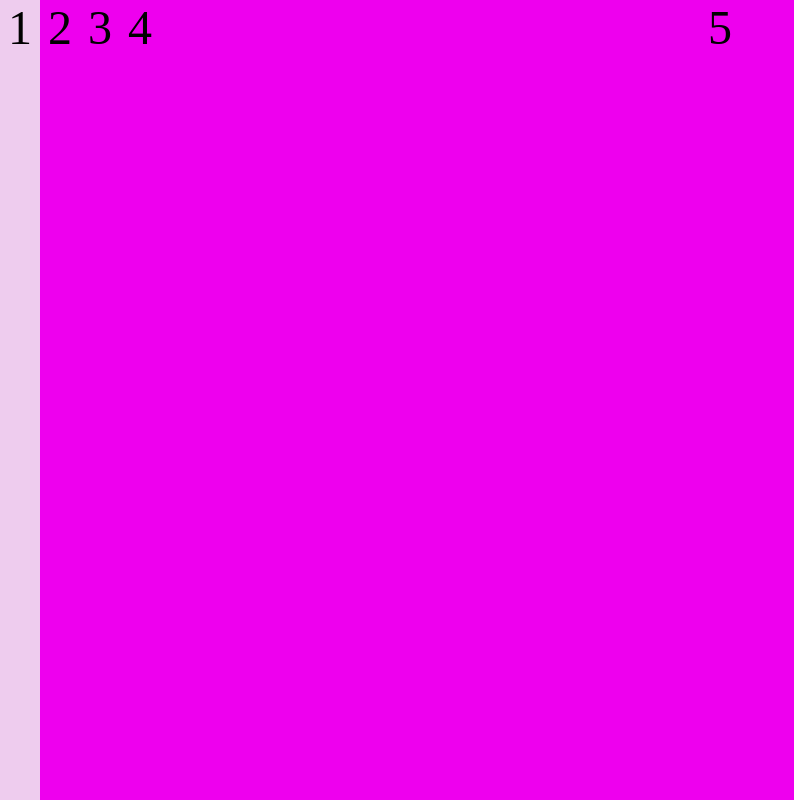
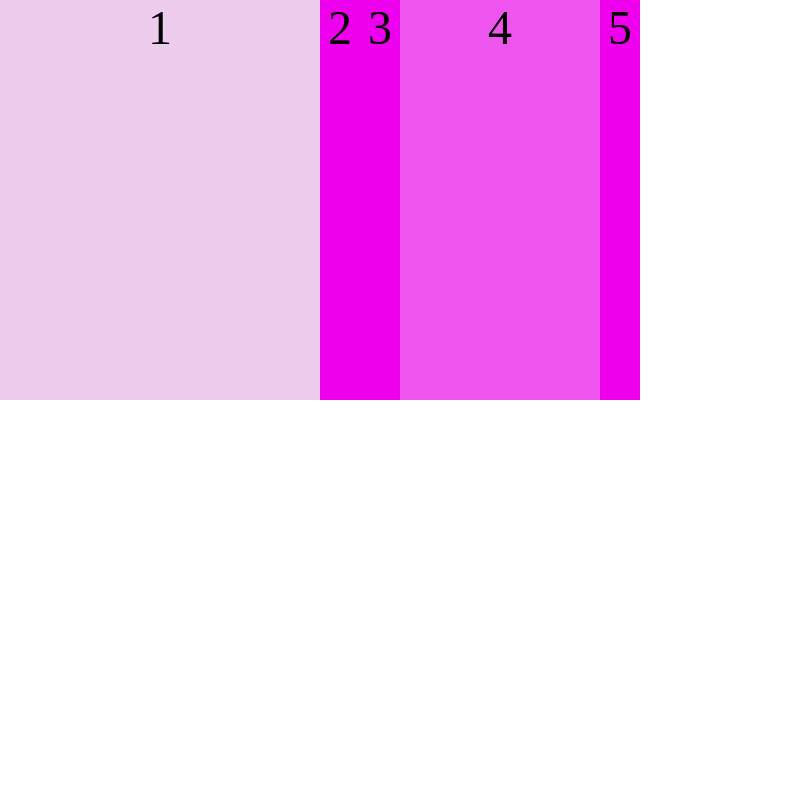
Before and after one commit to ph101pp/jquery-slides, a PHP site: page / in a window 1280 px wide. Shown: the whole page, without its empty margins (0-794 px from the left). Run offline with PHP 8.4, Linux system fonts and the light colour scheme.

Commit message:
works so far. Max-width shouldn't get larger than available space.

```diff
--- a/design.css
+++ b/design.css
@@ -6,8 +6,8 @@ body {
 
 .greenishSlides{
 	position:absolute;
-	height:100%;
-	width:100%;
+	height:50%;
+	width:50%;
 	margin:0;
 	background-color:#00eeee;
 }
@@ -16,14 +16,9 @@ section{
 	text-align:center;
 	height:100%;
 	min-width:40px;
-}
-section div{
-	position:static;
-	height:100%;
 	background-color:#ee00ee;
 }
-
-.active div {
+.active {
 	background-color:#eeCCee;
 }
 .minWidth{
--- a/index.php
+++ b/index.php
@@ -14,20 +14,20 @@
 				$(document).ready(function() {
  					$(".greenishSlides").greenishSlides();
 
-/*					$(window).resize(function () {
+					$(window).resize(function () {
 						$.gS.setSlides($(".greenishSlides"));
 					});
-*/				});
+				});
 			})(jQuery);
 		</script>
 	</head>
 	<body>
 		<article class="greenishSlides">
-			<section class="one"><div>1</div></section>
-			<section class="two"><div>2</div></section>
-			<section class="three active"><div>3</div></section>
-			<section class="four"><div>4</div></section>
-			<section class="five"><div>5</div></section>
+			<section class="one">1</section>
+			<section class="two">2</section>
+			<section class="three active">3</section>
+			<section class="four minWidth">4</section>
+			<section class="five">5</section>
 		</article>
 	</body>
 </html>
```
Also changed, not shown: jquery.greenishSlides-0.0.1.js.
